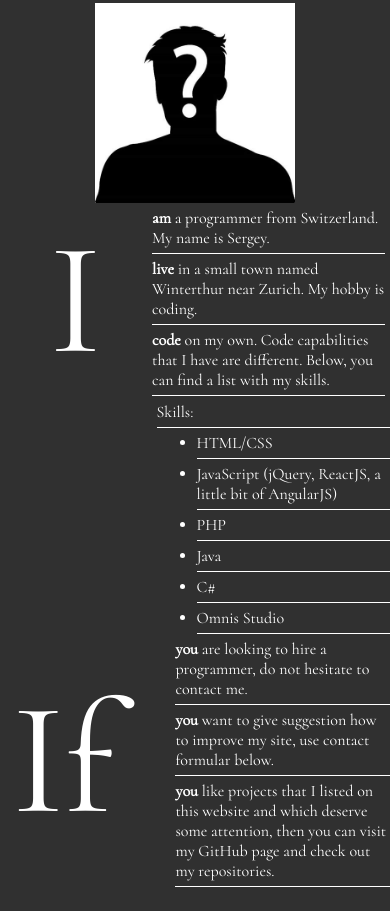
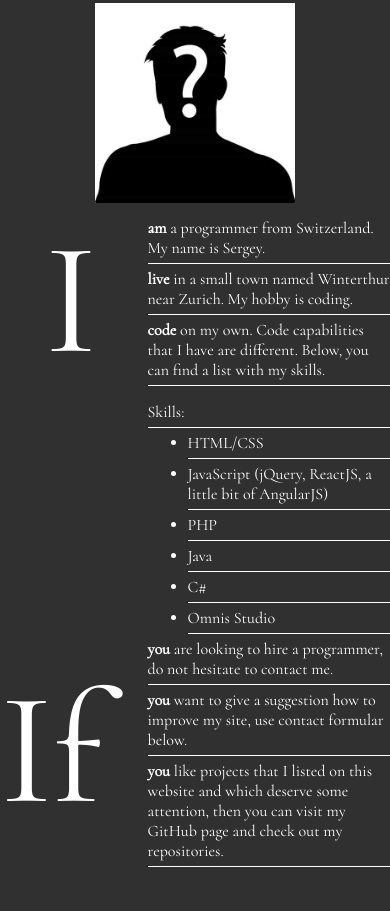
Before and after one commit to spikir/spikir.github.io, a plain HTML site: page index.html in a window 390 px wide. Shown: the part 953-1864 px from the top of the page. Drawn offline with nearby package versions, Linux system fonts and the light colour scheme; no server answers.

Commit message:
V. 1.0.9

```diff
--- a/css/style.css
+++ b/css/style.css
@@ -20,6 +20,10 @@ body {
 	width: 100%;
 	background-color: #000000;
 	display: flex;
+	display: -webkit-box;
+	display: -moz-box;
+	display: -ms-flexbox;
+	display: -webkit-flex;
 	justify-content: center;
 	align-items: center;
 	position: relative;
@@ -326,7 +330,13 @@ body {
 
 .container {
 	display: flex;
+	display: -webkit-box;
+	display: -moz-box;
+	display: -ms-flexbox;
+	display: -webkit-flex;
 	flex-direction: row;
+	-webkit-flex-direction: row;
+	-ms-flex-direction: row;
 	flex-wrap: wrap;
 	align-items: center;
 	margin-bottom: 30px;
@@ -334,7 +344,13 @@ body {
 
 .containerport {
 	display: flex;
+	display: -webkit-box;
+	display: -moz-box;
+	display: -ms-flexbox;
+	display: -webkit-flex;
 	flex-direction: row;
+	-webkit-flex-direction: row;
+	-ms-flex-direction: row;
 	flex-wrap: wrap;
 	justify-content: center;
 }
@@ -404,6 +420,10 @@ body {
 
 .intro {
 	display: flex;
+	display: -webkit-box;
+	display: -moz-box;
+	display: -ms-flexbox;
+	display: -webkit-flex;
 	align-items: center;
     justify-content: center;
 }
@@ -457,9 +477,6 @@ body {
 	}
 
 	.container {
-		display: flex;
-		flex-direction: row;
-		flex-wrap: wrap;
 		justify-content: center;
 	}
 
@@ -490,9 +507,6 @@ body {
 	}
 
 	.container {
-		display: flex;
-		flex-direction: row;
-		flex-wrap: wrap;
 		justify-content: center;
 	}
 
@@ -518,16 +532,18 @@ body {
 
 	.firstLetter {
 		width: 25%;
-		font-size: 160px;
+		font-size: 140px;
 	}
 
 	.skillstext {
-		margin-left: calc(25% + 50px);
+		margin-left: calc(25% + 65px);
 	}
 
 	.introtext {
-		width: calc(100% - 20px - 25%);
-		margin-left: 30px;
+		width: calc(100% - 25% - 50px);
+		width: -moz-calc(100% - 25% - 50px);
+		width: -webkit-calc(100% - 25% - 50px);
+		margin-left: 50px;
 	}
 }
 
@@ -613,15 +629,18 @@ body {
 	.firstLetter {
 		width: 25%;
 		font-size: 160px;
+		margin: 0;
 	}
 
 	.skillstext {
-		margin-left: calc(25% + 30px);
+		margin-left: calc(25% + 50px);
 	}
 
 	.introtext {
-		width: calc(100% - 20px - 25%);
-		margin-left: 30px;
+		width: calc(100% - 25% - 50px);
+		width: -moz-calc(100% - 25% - 50px);
+		width: -webkit-calc(100% - 25% - 50px);
+		margin-left: 50px;
 	}
 }
 
@@ -664,18 +683,26 @@ body {
 	}
 
 	.firstLetter {
-		width: 35%;
+		width: 25%;
 		font-size: 160px;
 		text-align: center;
 	}
 
 	.skillstext {
-		margin-left: calc(35% + 20px);
+		margin-left: calc(25% + 50px);
 	}
 
 	.introtext {
-		width: calc(100% - 20px - 35%);
-		margin-left: 30px;
+		width: calc(100% - 25% - 50px);
+		width: -moz-calc(100% - 25% - 50px);
+		width: -webkit-calc(100% - 25% - 50px);
+		margin-left: 50px;
+	}
+}
+
+@media only screen and (max-width: 320px) {
+	#particles-js h1 {
+		font-size: 100%;
 	}
 }
 
--- a/index.html
+++ b/index.html
@@ -2,7 +2,7 @@
 <html lang="en">
 	<head>
 		<meta charset="utf-8">
-		<title>My site </title>
+		<title>Frontend || Backend Development</title>
 		<meta name="viewport" content="width=device-width, initial-scale=1.0">
 		<link rel="stylesheet" media="screen" href="css/style.css">
 		<script src="https://ajax.googleapis.com/ajax/libs/jquery/3.3.1/jquery.min.js"></script>
@@ -72,7 +72,7 @@
 										<strong>you</strong> are looking to hire a programmer, do not hesitate to contact me.
 									</p>
 									<p>
-										<strong>you</strong> want to give suggestion how to improve my site, use contact formular below.
+										<strong>you</strong> want to give a suggestion how to improve my site, use contact formular below.
 									</p>
 									<p>
 										<strong>you</strong> like projects that I listed on this website and which deserve some attention, then you can visit my GitHub page and check out my repositories.
```
